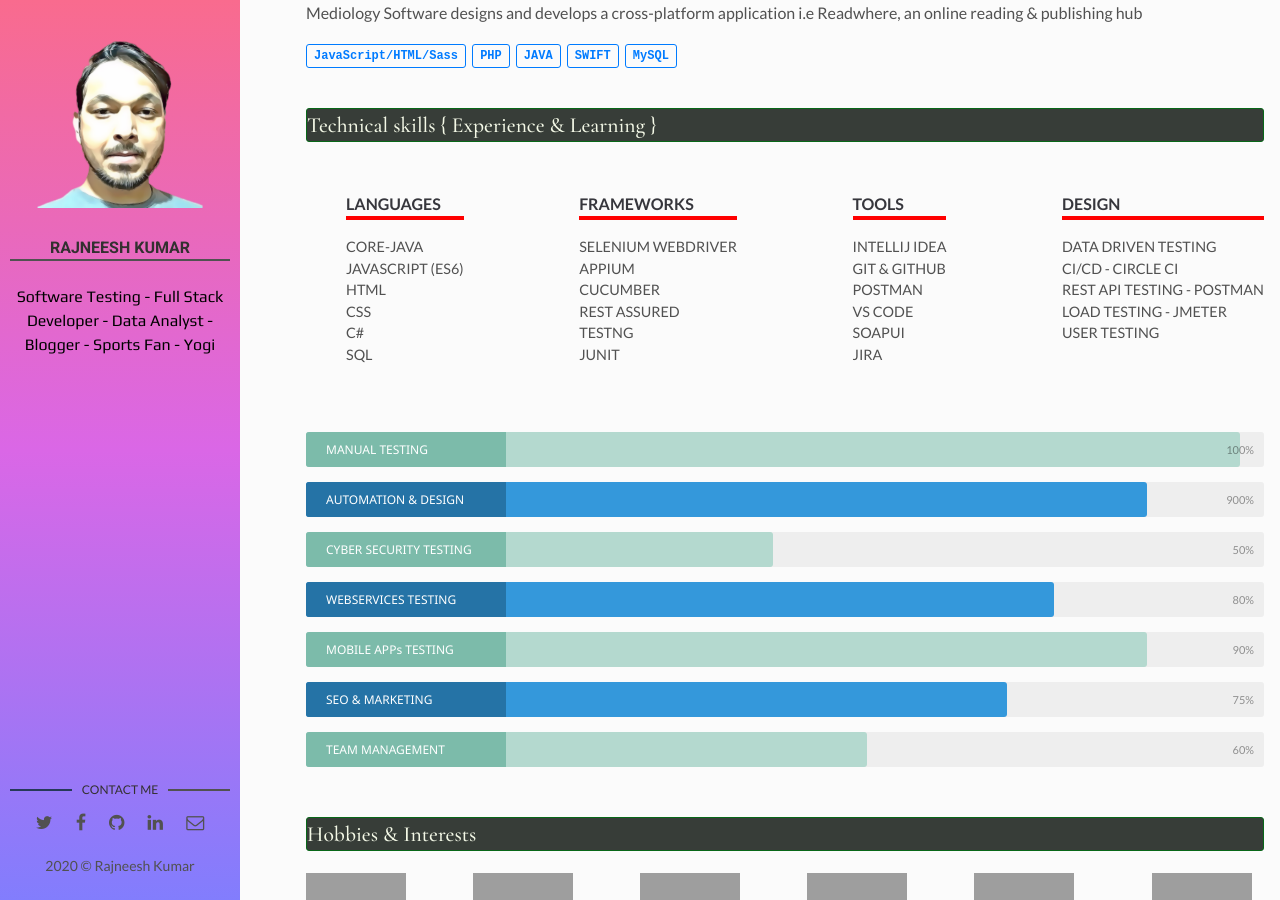
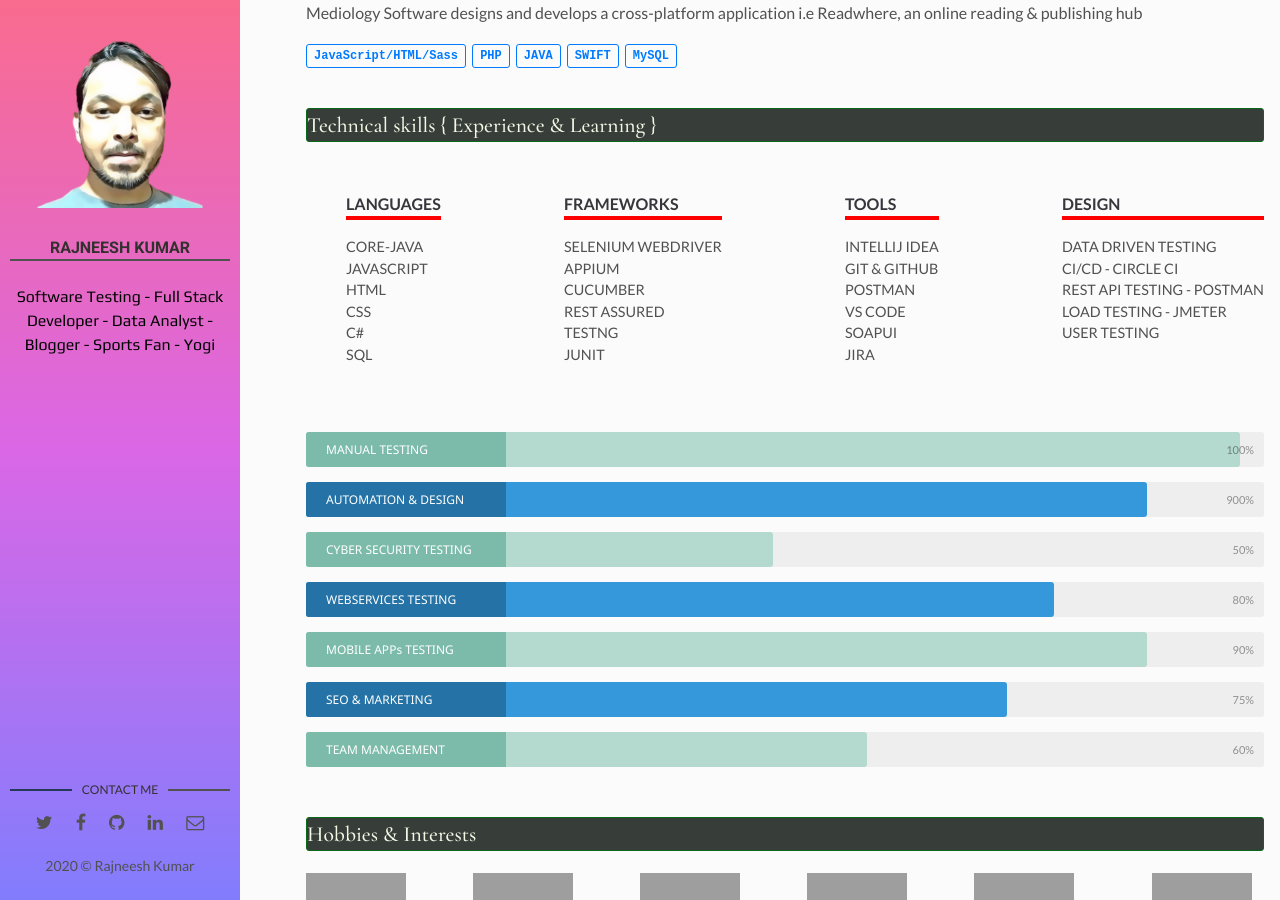
Before and after one commit to rajneesh-anand/dasraj, a Jekyll site: the page built from index.html, in a window 1280 px wide and 900 px high, scrolled down 1582 px, cut to the strip 0-900 px from the top of the window. Built offline with Jekyll 4.4.1, drawn with Linux system fonts in a browser that asks for light colours; some web fonts are replaced; grey boxes are pictures that could not be loaded.

Commit message:
Update skills.yml

```diff
--- a/_data/skills.yml
+++ b/_data/skills.yml
@@ -1,6 +1,6 @@
 languages:
 - item: Core-JAVA
-- item: JavaScript (ES6)
+- item: JavaScript
 - item: HTML
 - item: CSS
 - item: C#
```
